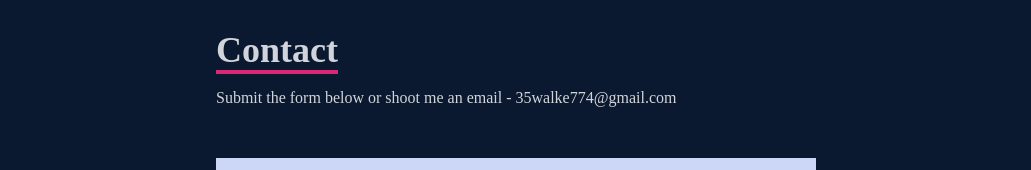
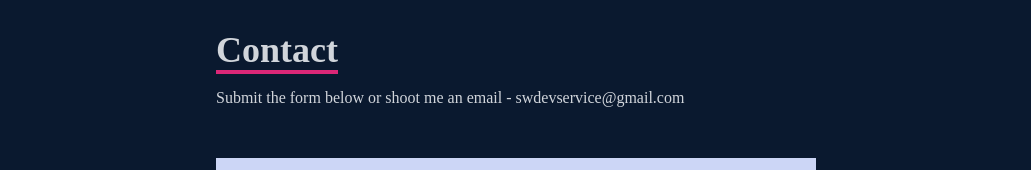
Before and after one commit to swalker774/sw-portfolio, a React (Create React App) app: page / in a window 1280 px wide. Shown: the part 4160-4330 px from the top of the page, without its empty margins (124-1155 px from the left). Built offline with nearby package versions, Linux system fonts and the light colour scheme.

Commit message:
Updated email

```diff
--- a/src/components/Contact.jsx
+++ b/src/components/Contact.jsx
@@ -3,10 +3,10 @@ import React from 'react'
 const Contact = () => {
   return (
     <div name='contact' className='w-full h-screen bg-[#0a192f] flex justify-center items-center p-4'>
-        <form method='POST' action="https://getform.io/f/rbeqkmyb" className='flex flex-col max-w-[600px] w-full'>
+        <form method='POST' action="https://getform.io/f/bpjjrqqb" className='flex flex-col max-w-[600px] w-full'>
             <div className='pb-8'>
                 <p className='text-4xl font-bold inline border-b-4 border-pink-600 text-gray-300'>Contact</p>
-                <p className='text-gray-300 py-4'>Submit the form below or shoot me an email - 35walke774@gmail.com</p>
+                <p className='text-gray-300 py-4'>Submit the form below or shoot me an email - swdevservice@gmail.com</p>
             </div>
             <input className='bg-[#ccd6f6] p-2' type="text" placeholder='Name' name='name' />
             <input className='my-4 p-2 bg-[#ccd6f6]' type="email" placeholder='Email' name='email' />
```
